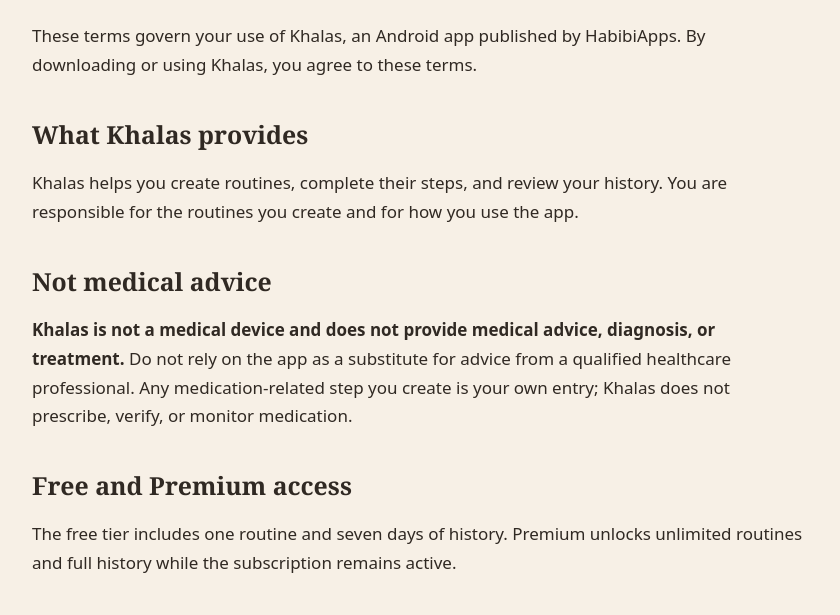
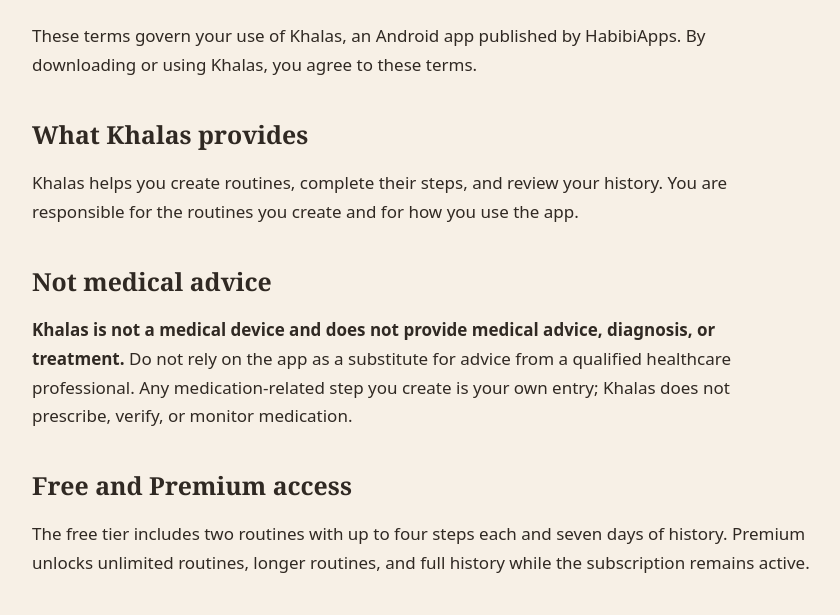
Before and after one commit to akour/khalas-website, a plain HTML site: page terms.html in a window 1280 px wide. Shown: the part 335-950 px from the top of the page, without its empty margins (218-1058 px from the left). Drawn offline with Linux system fonts and the light colour scheme.

Commit message:
Align Khalas free plan limits

```diff
--- a/terms.html
+++ b/terms.html
@@ -1,7 +1,7 @@
 <!doctype html><html lang="en"><head><meta charset="utf-8"><meta name="viewport" content="width=device-width,initial-scale=1"><title>Terms of Service — Khalas</title><style>:root{color-scheme:light dark;--bg:#f7f0e6;--text:#302923;--muted:#74685e;--clay:#a9573f;--line:#d9cabb}body{margin:0;background:var(--bg);color:var(--text);font:17px/1.7 system-ui,sans-serif}main,nav,footer{width:min(780px,calc(100% - 40px));margin:auto}nav{padding:28px 0}main{padding:35px 0 80px}h1,h2{font-family:Georgia,serif;line-height:1.15}h1{font-size:clamp(2.6rem,8vw,4.8rem)}h2{font-size:1.55rem;margin-top:2.5rem}.muted{color:var(--muted)}a{color:var(--clay)}footer{border-top:1px solid var(--line);padding:30px 0 50px}@media(prefers-color-scheme:dark){:root{--bg:#1e1a17;--text:#f4eadc;--muted:#c1b3a5;--clay:#e28a6e;--line:#4a3d35}}</style></head><body><nav><a href="./">← Khalas</a></nav><main><p class="muted">Effective date: [EFFECTIVE_DATE]</p><h1>Terms of Service</h1><p>These terms govern your use of Khalas, an Android app published by HabibiApps. By downloading or using Khalas, you agree to these terms.</p>
 <h2>What Khalas provides</h2><p>Khalas helps you create routines, complete their steps, and review your history. You are responsible for the routines you create and for how you use the app.</p>
 <h2>Not medical advice</h2><p><strong>Khalas is not a medical device and does not provide medical advice, diagnosis, or treatment.</strong> Do not rely on the app as a substitute for advice from a qualified healthcare professional. Any medication-related step you create is your own entry; Khalas does not prescribe, verify, or monitor medication.</p>
-<h2>Free and Premium access</h2><p>The free tier includes one routine and seven days of history. Premium unlocks unlimited routines and full history while the subscription remains active.</p>
+<h2>Free and Premium access</h2><p>The free tier includes two routines with up to four steps each and seven days of history. Premium unlocks unlimited routines, longer routines, and full history while the subscription remains active.</p>
 <h2>Subscriptions</h2><p>Premium subscriptions are purchased through Google Play and managed using Google Play Billing and RevenueCat. The price and billing period are shown before you confirm a purchase.</p><p>Your subscription automatically renews unless you cancel it through Google Play before the end of the current billing period. Deleting Khalas does not cancel a subscription. You can manage or cancel it in Google Play under Payments &amp; subscriptions → Subscriptions.</p>
 <h2>Refunds</h2><p>Google Play processes payments and handles refund requests under its refund policies. HabibiApps does not receive your card details and cannot directly issue a Google Play refund.</p>
 <h2>Your data and device</h2><p>Your routines, steps, and logs are stored locally on your device. You are responsible for exporting any data you want to keep before uninstalling Khalas or losing access to your device. Uninstalling the app deletes its local data.</p>
```
